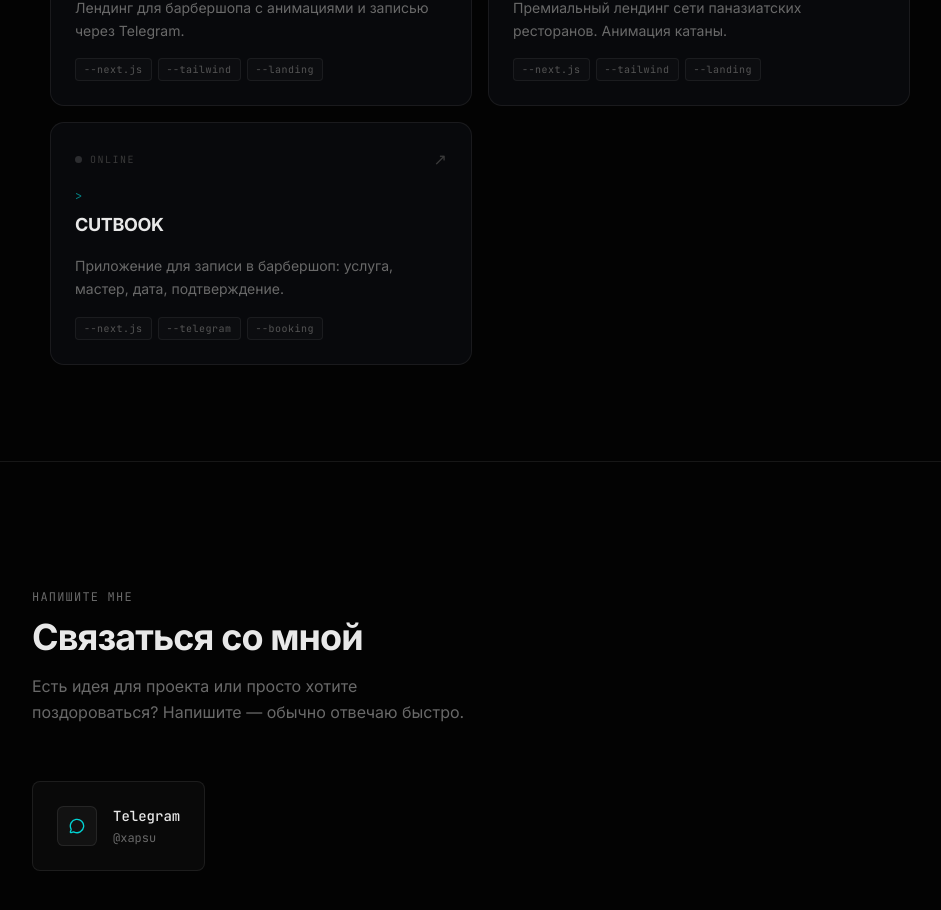
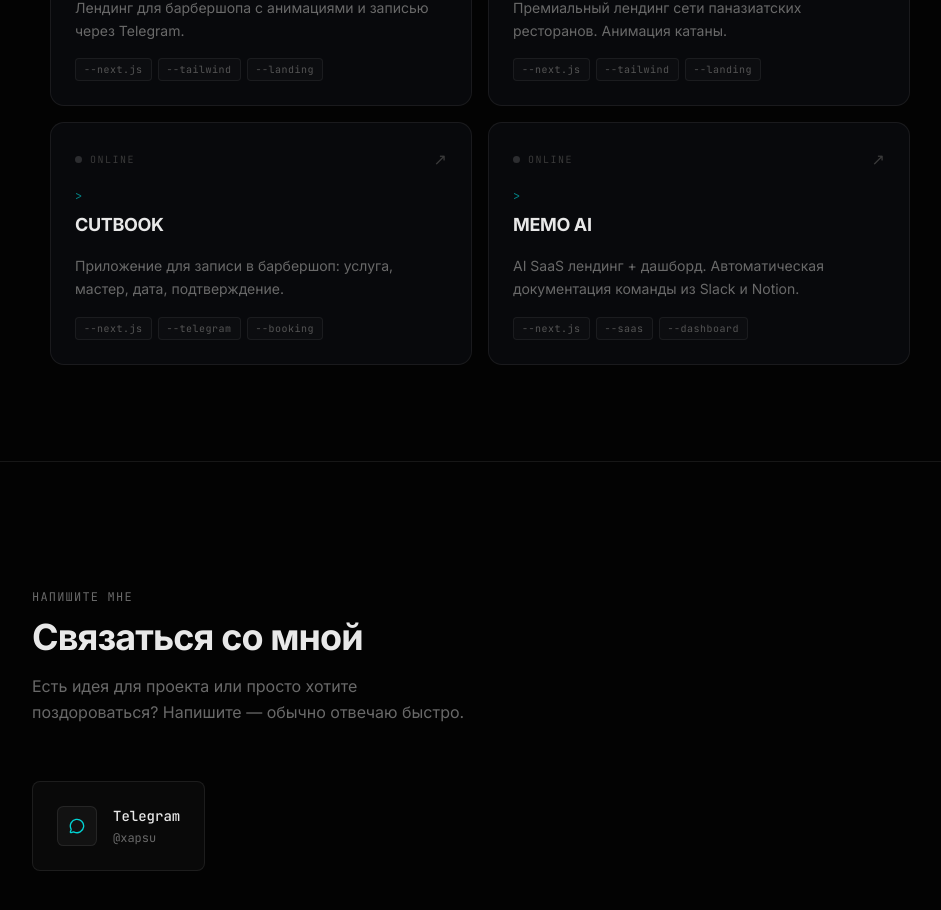
Before and after one commit to flyingway111/-portfoliovibecoding, a Next.js app: page / in a window 1280 px wide. Shown: the part 1820-2730 px from the top of the page, without its empty margins (160-1101 px from the left). Built offline with nearby package versions, Linux system fonts and the light colour scheme.

Commit message:
feat: add Memo AI to projects list
Co-Authored-By: Claude Sonnet 4.6 <noreply@anthropic.com>

```diff
--- a/components/projects.tsx
+++ b/components/projects.tsx
@@ -52,6 +52,12 @@ const projects = [
     desc: 'Приложение для записи в барбершоп: услуга, мастер, дата, подтверждение.',
     href: 'https://cutbook-nine.vercel.app/',
     tags: ['--next.js', '--telegram', '--booking'],
+  },
+  {
+    name: 'MEMO AI',
+    desc: 'AI SaaS лендинг + дашборд. Автоматическая документация команды из Slack и Notion.',
+    href: 'https://memo-ai-ivory.vercel.app/',
+    tags: ['--next.js', '--saas', '--dashboard'],
   },
 ]
 
```
